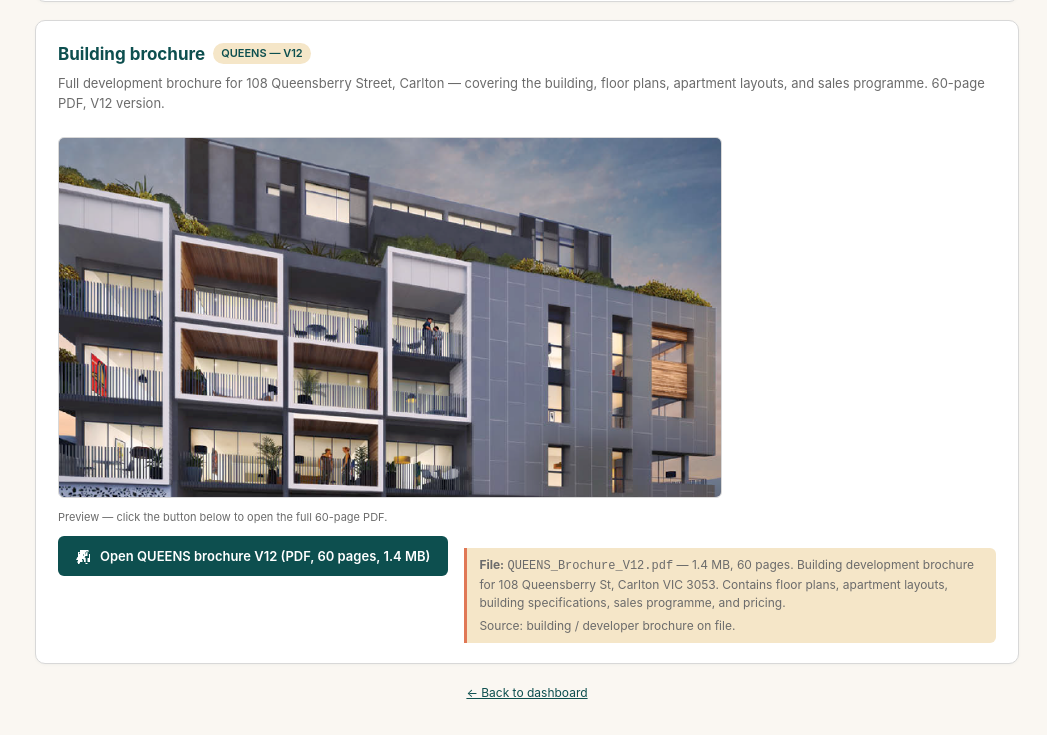
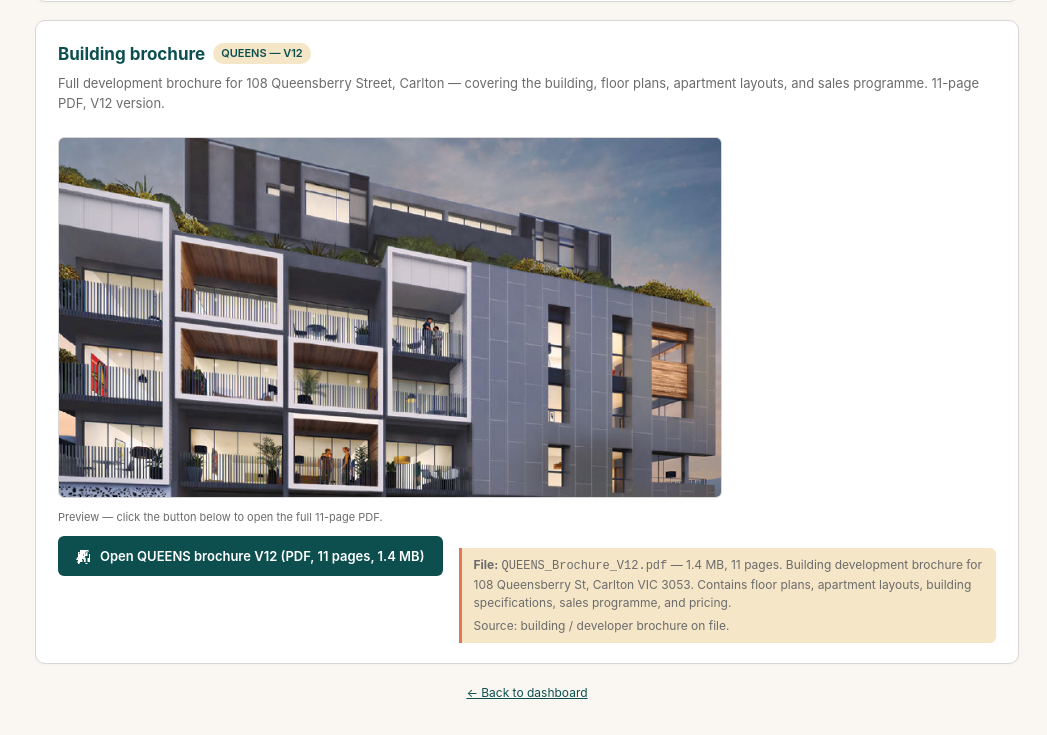
Before and after one commit to ManicMinerWD/bali-tourism-tracker, a website: page queensberry.html in a window 1280 px wide. Shown: the part 3745-4480 px from the top of the page, without its empty margins (233-1280 px from the left). Drawn offline with Linux system fonts and the light colour scheme.

Commit message:
Fix QUEENS brochure page count: 60-page → 11-page (verified via PyPDF2 — actual page count 11, 1.4 MB). Three occurrences corrected.

```diff
--- a/queensberry.html
+++ b/queensberry.html
@@ -562,17 +562,17 @@
 <!-- ============ BUILDING BROCHURE ============ -->
 <div class="section">
   <h2>Building brochure <span class="badge">QUEENS — V12</span></h2>
-  <p class="lead" style="font-size:13px;">Full development brochure for 108 Queensberry Street, Carlton — covering the building, floor plans, apartment layouts, and sales programme. 60-page PDF, V12 version.</p>
+  <p class="lead" style="font-size:13px;">Full development brochure for 108 Queensberry Street, Carlton — covering the building, floor plans, apartment layouts, and sales programme. 11-page PDF, V12 version.</p>
   <img src="assets/queensberry/queens_brochure_preview.png" alt="QUEENS brochure V12 — preview screenshot" style="width:100%;max-width:664px;height:auto;border:1px solid var(--line);border-radius:6px;margin:8px 0 4px;">
-  <div style="font-size:11px;color:var(--muted);margin-bottom:10px;">Preview — click the button below to open the full 60-page PDF.</div>
+  <div style="font-size:11px;color:var(--muted);margin-bottom:10px;">Preview — click the button below to open the full 11-page PDF.</div>
   <div style="display:flex;gap:16px;flex-wrap:wrap;align-items:flex-start;">
     <a href="assets/queensberry/QUEENS_Brochure_V12.pdf" target="_blank" rel="noopener"
        style="display:inline-flex;align-items:center;gap:8px;background:var(--teal);color:#fff;text-decoration:none;padding:10px 18px;border-radius:6px;font-size:13px;font-weight:600;">
       <svg width="16" height="16" viewBox="0 0 16 16" fill="none"><path d="M4 2h6l2 2h2v10H2V4h2V2zm0 2v2h1.5V6H4V4zm2 2h1.5v2H6V6zm0 3h1.5v2h-1.5v-2zm0 3h1.5v-2H6v2zm-6 0H2v2h1.5V6H4v-2zm0 3h1.5v-2H4v2zm8-3h-1.5v2h1.5V6h-2v2h2v2h1.5V6H14V4h-1.5v-2h-2v2zm2 2h1.5v2h-1.5v-2zm0 3h-1.5v2h1.5v-2h1.5v-2h-2v2zm-8 0h1.5V6h-1.5v2zm0 3h1.5V6h-1.5v2zm8 0h1.5V6h-2v2h2v2h1.5V6h-1.5v-2h-2v2zm2 2h1.5v2h-1.5v-2zm0 3h-1.5v2h1.5v-2h1.5v-2H14v2z" fill="currentColor"/></svg>
-      Open QUEENS brochure V12 (PDF, 60 pages, 1.4 MB)
+      Open QUEENS brochure V12 (PDF, 11 pages, 1.4 MB)
     </a>
     <div class="note" style="font-size:12px;flex:1;min-width:200px;">
-      <strong>File:</strong> <code>QUEENS_Brochure_V12.pdf</code> — 1.4 MB, 60 pages. Building development brochure for 108 Queensberry St, Carlton VIC 3053. Contains floor plans, apartment layouts, building specifications, sales programme, and pricing.
+      <strong>File:</strong> <code>QUEENS_Brochure_V12.pdf</code> — 1.4 MB, 11 pages. Building development brochure for 108 Queensberry St, Carlton VIC 3053. Contains floor plans, apartment layouts, building specifications, sales programme, and pricing.
       <div style="margin-top:4px;color:var(--muted);">Source: building / developer brochure on file.</div>
     </div>
   </div>
```
